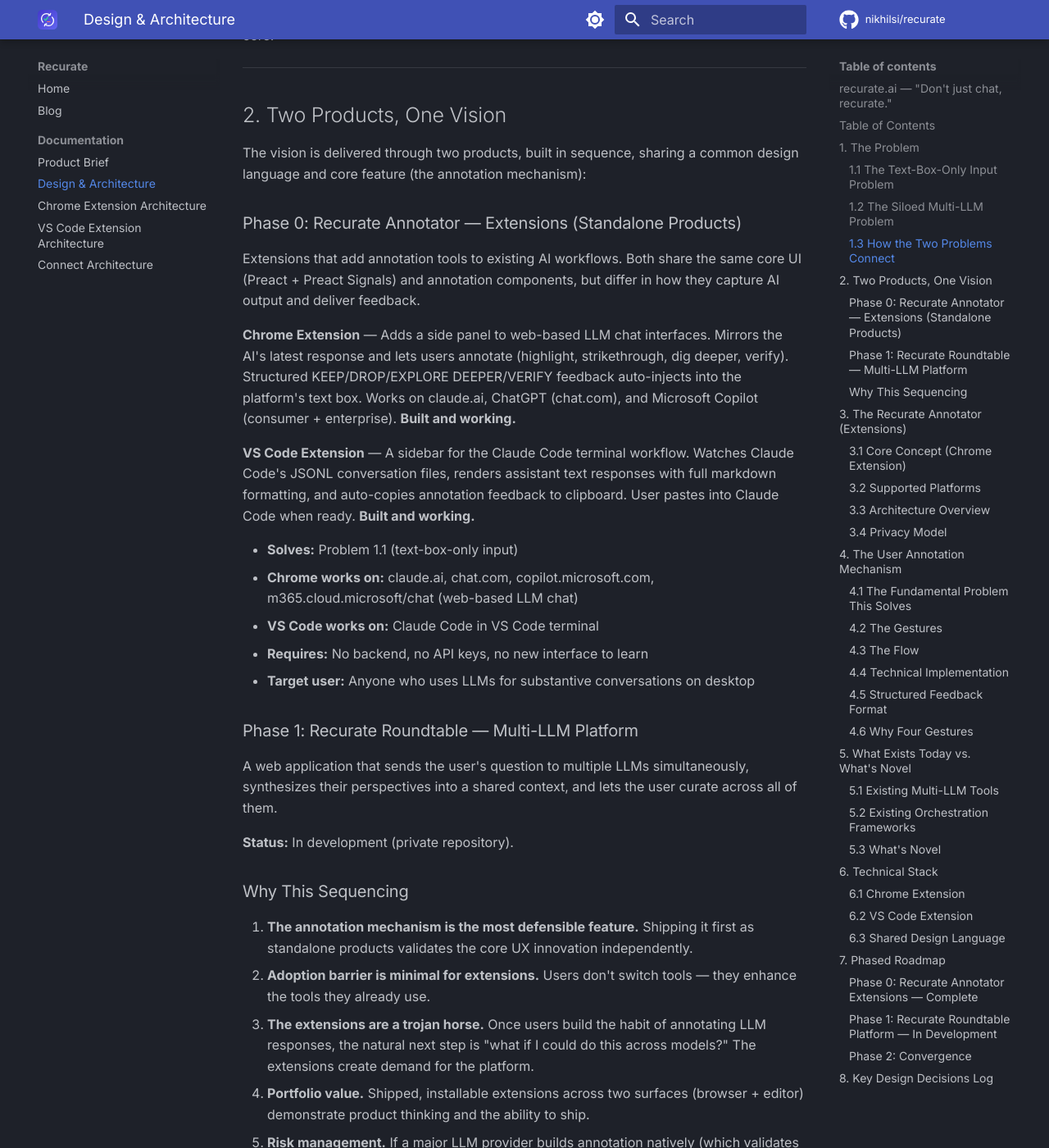
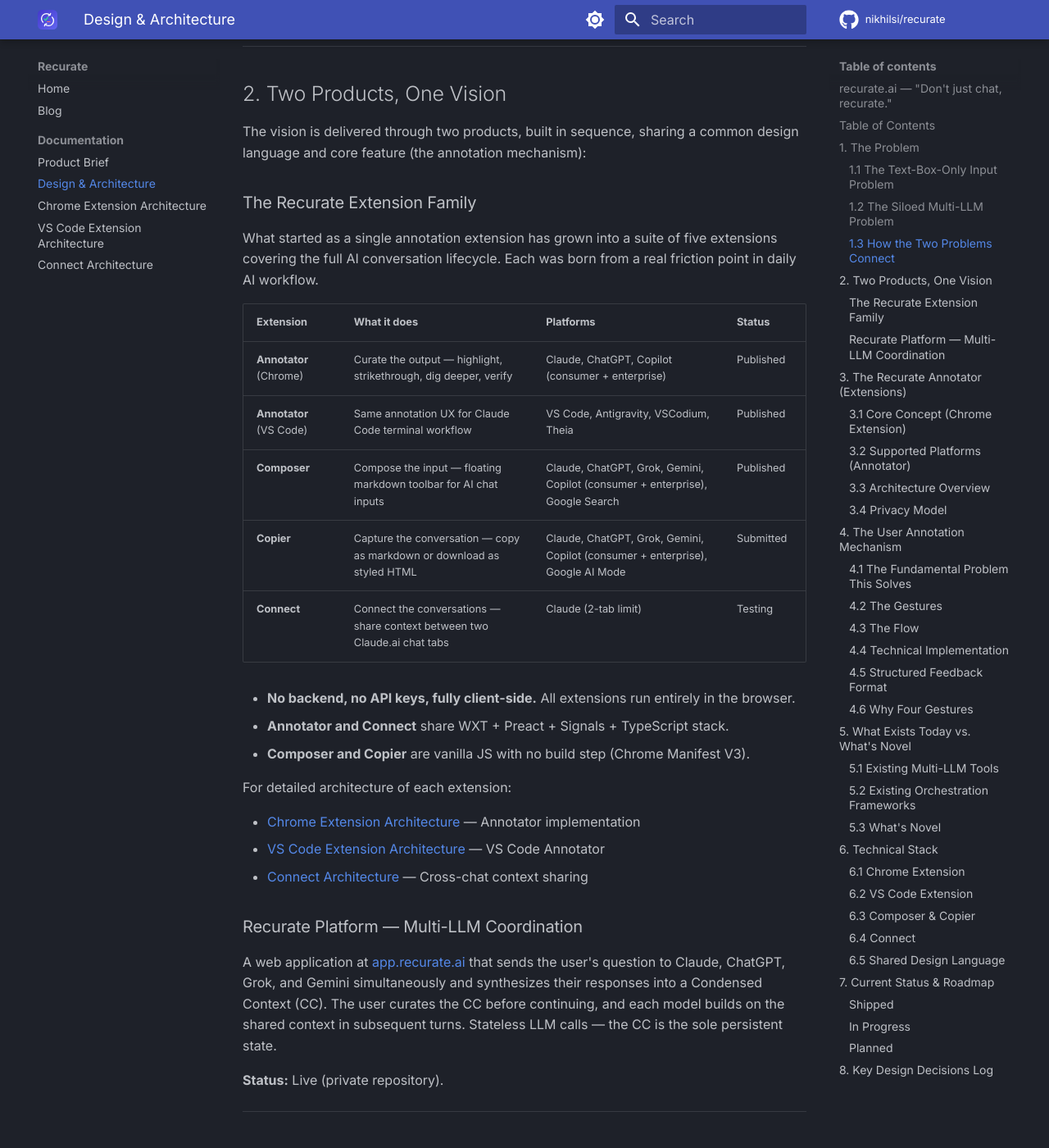
Before and after one commit to nikhilsi/recurate, an MkDocs documentation site: the page built from docs/design.md, in a window 1280 px wide and 1400 px high, scrolled down 1838 px. Shown: the whole window at 82% size. Built offline with MkDocs 1.6.1 and Material for MkDocs 9.7.7, drawn with Linux system fonts in a browser that asks for light colours; comment, search, counter and statistics services are not loaded; some of the changed text lies outside the part shown.

Commit message:
Update all public docs to reflect full 5-extension suite
Product brief: rewritten to cover Annotator, Composer, Copier, Connect.
Removed outdated "questions for feedback" section. Added "The Circle"
framing and platform overview.

Design doc: updated status and date. Replaced "Two Products" framing
with extension family table. Added Composer, Copier, Connect to tech
stack. Updated roadmap to current state. Platform now listed as live.

Landing page: added Connect section. Updated intro line.

README: added Connect section with command palette and status.
Added Connect to tech stack and project structure. Added Connect
architecture link to documentation section.

```diff
--- a/docs/design.md
+++ b/docs/design.md
@@ -1,8 +1,8 @@
 # Recurate: Design & Architecture Document
 ### recurate.ai — "Don't just chat, recurate."
 
-**Status:** Phase 0 Complete (Chrome + VS Code extensions built and working)
-**Date:** February 21, 2026 (last updated: March 6, 2026)
+**Status:** 5 extensions built (3 published, 1 submitted, 1 testing)
+**Date:** February 21, 2026 (last updated: March 21, 2026)
 **Domain:** recurate.ai (registered)
 **Author:** Nikhil Singhal
 
@@ -55,34 +55,33 @@ Problem 1.1 (text-box-only input) exists within every single-model conversation.
 
 The vision is delivered through two products, built in sequence, sharing a common design language and core feature (the annotation mechanism):
 
-### Phase 0: Recurate Annotator — Extensions (Standalone Products)
+### The Recurate Extension Family
 
-Extensions that add annotation tools to existing AI workflows. Both share the same core UI (Preact + Preact Signals) and annotation components, but differ in how they capture AI output and deliver feedback.
+What started as a single annotation extension has grown into a suite of five extensions covering the full AI conversation lifecycle. Each was born from a real friction point in daily AI workflow.
 
-**Chrome Extension** — Adds a side panel to web-based LLM chat interfaces. Mirrors the AI's latest response and lets users annotate (highlight, strikethrough, dig deeper, verify). Structured KEEP/DROP/EXPLORE DEEPER/VERIFY feedback auto-injects into the platform's text box. Works on claude.ai, ChatGPT (chat.com), and Microsoft Copilot (consumer + enterprise). **Built and working.**
+| Extension | What it does | Platforms | Status |
+|-----------|-------------|-----------|--------|
+| **Annotator** (Chrome) | Curate the output — highlight, strikethrough, dig deeper, verify | Claude, ChatGPT, Copilot (consumer + enterprise) | Published |
+| **Annotator** (VS Code) | Same annotation UX for Claude Code terminal workflow | VS Code, Antigravity, VSCodium, Theia | Published |
+| **Composer** | Compose the input — floating markdown toolbar for AI chat inputs | Claude, ChatGPT, Grok, Gemini, Copilot (consumer + enterprise), Google Search | Published |
+| **Copier** | Capture the conversation — copy as markdown or download as styled HTML | Claude, ChatGPT, Grok, Gemini, Copilot (consumer + enterprise), Google AI Mode | Submitted |
+| **Connect** | Connect the conversations — share context between two Claude.ai chat tabs | Claude (2-tab limit) | Testing |
 
-**VS Code Extension** — A sidebar for the Claude Code terminal workflow. Watches Claude Code's JSONL conversation files, renders assistant text responses with full markdown formatting, and auto-copies annotation feedback to clipboard. User pastes into Claude Code when ready. **Built and working.**
+- **No backend, no API keys, fully client-side.** All extensions run entirely in the browser.
+- **Annotator and Connect** share WXT + Preact + Signals + TypeScript stack.
+- **Composer and Copier** are vanilla JS with no build step (Chrome Manifest V3).
 
-- **Solves:** Problem 1.1 (text-box-only input)
-- **Chrome works on:** claude.ai, chat.com, copilot.microsoft.com, m365.cloud.microsoft/chat (web-based LLM chat)
-- **VS Code works on:** Claude Code in VS Code terminal
-- **Requires:** No backend, no API keys, no new interface to learn
-- **Target user:** Anyone who uses LLMs for substantive conversations on desktop
+For detailed architecture of each extension:
 
-### Phase 1: Recurate Roundtable — Multi-LLM Platform
+- [Chrome Extension Architecture](extension-architecture.md) — Annotator implementation
+- [VS Code Extension Architecture](vscode-extension-architecture.md) — VS Code Annotator
+- [Connect Architecture](connect-architecture.md) — Cross-chat context sharing
 
-A web application that sends the user's question to multiple LLMs simultaneously, synthesizes their perspectives into a shared context, and lets the user curate across all of them.
+### Recurate Platform — Multi-LLM Coordination
 
-**Status:** In development (private repository).
+A web application at [app.recurate.ai](https://app.recurate.ai) that sends the user's question to Claude, ChatGPT, Grok, and Gemini simultaneously and synthesizes their responses into a Condensed Context (CC). The user curates the CC before continuing, and each model builds on the shared context in subsequent turns. Stateless LLM calls — the CC is the sole persistent state.
 
-### Why This Sequencing
-
-1. **The annotation mechanism is the most defensible feature.** Shipping it first as standalone products validates the core UX innovation independently.
-2. **Adoption barrier is minimal for extensions.** Users don't switch tools — they enhance the tools they already use.
-3. **The extensions are a trojan horse.** Once users build the habit of annotating LLM responses, the natural next step is "what if I could do this across models?" The extensions create demand for the platform.
-4. **Portfolio value.** Shipped, installable extensions across two surfaces (browser + editor) demonstrate product thinking and the ability to ship.
-5. **Risk management.** If a major LLM provider builds annotation natively (which validates the idea), the multi-model platform remains defensible because it's cross-platform.
-6. **Two workflows, one UX.** The Chrome extension covers the web chat workflow. The VS Code extension covers the terminal/editor workflow. Together, they reach developers where they actually work.
+**Status:** Live (private repository).
 
 ---
 
@@ -98,7 +97,7 @@ For full implementation details, see:
 - [Chrome Extension Architecture](extension-architecture.md)
 - [VS Code Extension Architecture](vscode-extension-architecture.md)
 
-### 3.2 Supported Platforms
+### 3.2 Supported Platforms (Annotator)
 
 | Platform | Site | Status |
 |----------|------|--------|
@@ -106,8 +105,8 @@ For full implementation details, see:
 | ChatGPT | chat.com, chatgpt.com | Working |
 | Copilot (Consumer) | copilot.microsoft.com | Working |
 | Copilot (Enterprise) | m365.cloud.microsoft/chat | Working |
-| Grok | grok.com | Planned |
-| Gemini | gemini.google.com | Planned |
+
+Note: Grok and Gemini are supported by Composer (8 platforms) and Copier (7 platforms) but not yet by the Annotator. Annotator platform expansion is on the roadmap.
 
 ### 3.3 Architecture Overview
 
@@ -259,41 +258,47 @@ Two things are novel in the Recurate design:
 | Markdown rendering | marked (~30KB, converts JSONL text to HTML) |
 | Language | TypeScript (all code) |
 
-### 6.3 Shared Design Language
+### 6.3 Composer & Copier
 
-All products use the same annotation UX patterns (highlight = green, strikethrough = red, dig deeper = blue, verify = amber) and the same KEEP/DROP/EXPLORE DEEPER/VERIFY feedback format. The Chrome and VS Code extensions share ~70% of their UI code — the same Preact components (ResponseView, AnnotationToolbar, AnnotationList), the same Signals-based state management, and the same CSS. If a user moves between the browser and VS Code, the annotation experience is identical.
+| Component | Technology |
+|-----------|------------|
+| Architecture | Vanilla JS, no build step, Chrome Manifest V3 |
+| Platforms | Composer: 8, Copier: 7 (see extension family table above) |
+
+### 6.4 Connect
+
+| Component | Technology |
+|-----------|------------|
+| Extension framework | WXT (same as Annotator) |
+| UI | Preact + Preact Signals |
+| Language | TypeScript |
+| Persistence | chrome.storage.local (shared space) |
+| Communication | chrome.runtime.sendMessage (tab-to-tab via background) |
+
+### 6.5 Shared Design Language
+
+All extensions share a common brand identity (indigo gradient icons, same color palette) and design principles (no backend, no API keys, fully client-side). The Annotator Chrome and VS Code extensions share ~70% of their UI code — the same Preact components, Signals state management, and CSS. Annotator and Connect share the same WXT + Preact + TypeScript stack.
 
 ---
 
-## 7. Phased Roadmap
+## 7. Current Status & Roadmap
 
-### Phase 0: Recurate Annotator Extensions — Complete
+### Shipped
 
-**Chrome Extension — Built and working.**
+- **Annotator (Chrome)** v0.2.0 — published on Chrome Web Store. 4 platforms.
+- **Annotator (VS Code)** v0.2.1 — published on VS Code Marketplace + Open VSX.
+- **Composer** v0.1.0 — published on Chrome Web Store. 8 platforms.
 
-- Side panel annotation on claude.ai, chat.com, and Microsoft Copilot (consumer + enterprise)
-- Four annotation gestures: highlight, strikethrough, dig deeper, verify
-- Proactive feedback auto-injection into platform text box
-- No backend, no API keys, fully client-side
+### In Progress
 
-**VS Code Extension — Built and working.**
+- **Copier** v0.1.0 — submitted to Chrome Web Store, pending review. 7 platforms, tested on 6.
+- **Connect** v0.1.0 — built, testing in progress. Claude.ai only, 2-tab connection.
+- **Recurate Platform** — live at app.recurate.ai. 4 LLMs with Condensed Context synthesis.
 
-- Sidebar annotation for Claude Code terminal workflow
-- Watches JSONL conversation files, renders markdown
-- Last 5 responses with back/forward navigation
-- Auto-copy feedback to clipboard on every annotation change
+### Planned
 
-**Remaining Phase 0 work:**
-
-- Add grok.com and gemini.google.com platform support to Chrome extension
-
-### Phase 1: Recurate Roundtable Platform — In Development
-
-Multi-LLM conversation platform with cross-model synthesis and native annotation. In development in a private repository.
-
-### Phase 2: Convergence
-
-The Chrome extension connects to the Roundtable platform. Users can annotate responses on individual LLM platforms and have those annotations feed into the centralized context across all models.
+- Add Grok and Gemini platform support to the Annotator Chrome extension
+- Connect: fix broadcast/re-render bugs, complete testing, publish to Chrome Web Store
 
 ---
 
@@ -313,4 +318,4 @@ The Chrome extension connects to the Roundtable platform. Users can annotate res
 
 ---
 
-*This document captures the design of the Recurate Annotator extensions. Phase 0 (Chrome + VS Code extensions) is built and working. The Roundtable platform is in development separately.*
+*This document captures the design of the Recurate extension family. For detailed implementation, see the architecture docs for each extension: [Chrome Annotator](extension-architecture.md), [VS Code Annotator](vscode-extension-architecture.md), [Connect](connect-architecture.md).*
--- a/docs/product_brief.md
+++ b/docs/product_brief.md
@@ -1,15 +1,15 @@
 # Recurate — A Product Brief
 ### "Don't just chat, recurate." | recurate.ai
 
-**Author:** Nikhil Singhal (with Claude's help on research and writing)
-**Date:** February 21, 2026
+**Author:** Nikhil Singhal
+**Date:** February 21, 2026 (last updated: March 21, 2026)
 **Purpose:** A non-technical product brief — the "why" and "what", not the "how"
 
 ---
 
 ## The Problem You Already Know
 
-You've experienced this. I've experienced this. Everyone who uses Claude, ChatGPT, or Grok regularly has experienced this:
+You've experienced this. Everyone who uses Claude, ChatGPT, or Grok regularly has experienced this:
 
 The AI gives you a long, thoughtful response. You agree with half of it. You think one paragraph is brilliant. Another paragraph is completely wrong. A third one is interesting but not what you asked about.
 
@@ -45,75 +45,83 @@ It sounds simple, but no one has built it. Not Anthropic, not OpenAI, not Google
 
 ---
 
-## Two Products, One Vision
+## The Recurate Extension Family
 
-This plays out in two phases:
+Recurate started as one extension (the Annotator) and grew into a suite that covers the full AI conversation lifecycle. Each extension was born from a real friction point in daily AI workflow.
 
-### Phase 0: Recurate Annotator — Browser + Editor Extensions (ship first, ship fast)
+### Recurate Annotator — Curate the Output
 
-**Chrome Extension:** Works on claude.ai, ChatGPT (chat.com), and Microsoft Copilot (consumer + enterprise). Opens a side panel, mirrors the AI's latest response, and lets you highlight, strikethrough, dig deeper, and verify. Annotations auto-inject as structured KEEP/DROP/EXPLORE DEEPER/VERIFY feedback into the platform's text box. No backend, no API keys — install and your conversations immediately get better. Built and working.
+**Chrome Extension:** A side panel that mirrors the AI's latest response and lets you annotate it. Highlight what matters, strikethrough what doesn't, dig deeper into what's interesting, verify what's uncertain. Annotations auto-inject as structured KEEP/DROP/EXPLORE DEEPER/VERIFY feedback into the text box. No backend, no API keys.
 
-**VS Code Extension:** The same annotation UX, built for the Claude Code terminal workflow. A sidebar that watches Claude Code's JSONL conversation files, renders assistant text responses with full markdown formatting, and auto-copies annotation feedback to clipboard. You paste into Claude Code when ready. Built and working.
+- Works on **claude.ai, ChatGPT, Microsoft Copilot** (consumer + enterprise) — 4 platforms
+- Published on [Chrome Web Store](https://chromewebstore.google.com/detail/recurate-annotator/nfkfbokpmmcdnhdpnhcbkppapnkcdphm)
 
-Both extensions share the same core: Preact + Preact Signals UI, the same annotation components (ResponseView, AnnotationToolbar, AnnotationList), and the same feedback format (KEEP/DROP/EXPLORE DEEPER/VERIFY). What differs is how they capture the AI's response (DOM extraction vs. JSONL file watching) and how they deliver feedback (text box injection vs. clipboard).
+**VS Code Extension:** The same annotation UX for the Claude Code terminal workflow. A sidebar that watches Claude Code's JSONL conversation files, renders markdown, and auto-copies annotation feedback to clipboard. You paste it into Claude Code when ready.
 
-**This is a standalone product with a real audience.** Anyone who uses LLMs for more than casual questions would benefit.
+- Published on [VS Code Marketplace](https://marketplace.visualstudio.com/items?itemName=recurate.recurate-annotator-vscode) and [Open VSX](https://open-vsx.org/extension/recurate/recurate-annotator-vscode) (for Antigravity, VSCodium, Theia)
 
-### Phase 1: Recurate Roundtable (the bigger vision)
+### Recurate Composer — Compose the Input
 
-This is what sparked the original idea: what if you could ask one question and get answers from Claude, ChatGPT, and Grok simultaneously — and then the system synthesizes their perspectives into a shared context that all models build on in subsequent turns?
+AI responds in rich text. You're stuck with plain text. Recurate Composer adds a floating markdown toolbar to AI chat input boxes — bold, italic, strikethrough, headings, code, lists, blockquotes, links.
 
-Today, when people bounce between LLMs, they're the manual synthesis layer — reading one model's answer, mentally carrying the good bits to another. The Roundtable automates that. Each model benefits from the others' insights. By turn 3-4, the conversation reaches a depth no single model could achieve alone.
+- Works on **claude.ai, ChatGPT, Grok, Gemini, Microsoft Copilot** (consumer + enterprise), **Google Search** — 8 platforms
+- Published on [Chrome Web Store](https://chromewebstore.google.com/detail/recurate-composer/kjohokkfembjbgcoclgomcjfnnpbehjg)
 
-The annotation mechanism from Phase 0 becomes even more powerful here: you're not just curating one model's response, you're curating across multiple models' perspectives, shaping a shared memory.
+### Recurate Copier — Capture the Conversation
 
-### Why this sequence?
+Copy or download your full AI conversation — both your messages and the AI's responses. One click for clean markdown to clipboard, or download as a styled HTML file with formatted responses, smart filenames, and a print-ready layout.
 
-The extensions ship in weeks, not months. They validate the core UX idea (annotation) with real users across two workflows — web chat and terminal. They build the habit. And they create natural demand for the platform: "I love annotating on Claude... but what if I could do this across all my AI tools at once?"
+- Works on **claude.ai, ChatGPT, Grok, Gemini, Microsoft Copilot** (consumer + enterprise), **Google AI Mode** — 7 platforms
+- Submitted to Chrome Web Store (pending review)
+
+### Recurate Connect — Connect the Conversations
+
+Connect two Claude.ai chat tabs with one-click context sharing. When you run specialist chats (e.g., Ops-HQ for strategy, Book HQ for writing), Connect lets you share messages between them without copy-paste. Type `\rc` to share the last exchange, or click the share button. A shared space sidebar shows everything that's been shared, and a pop-out window lets you view it on a second monitor.
+
+- Works on **claude.ai** — 2-tab connection
+- Built, testing in progress
+
+### The Circle
+
+Together, the four Chrome extensions cover the full AI conversation lifecycle:
+
+- **Composer** — shape the input
+- **Annotator** — curate the output
+- **Copier** — capture the conversation
+- **Connect** — connect the conversations
 
 ---
 
 ## What Exists Today
 
+**No annotation mechanism exists anywhere.** Not as a feature in any LLM platform. Not as a third-party tool. Recurate is the first to build gestural, non-verbal feedback for AI conversations.
+
 **Multi-LLM comparison tools exist** (ChatHub, TypingMind) — they show responses side by side. But none of them create shared context across models on subsequent turns. They're comparison tools, not conversation tools.
 
-**No annotation mechanism exists anywhere.** Not as a feature in any LLM platform. Not as a third-party tool. This is genuinely unbuilt.
+**No cross-chat coordination tool exists.** Recurate Connect is the first extension that lets multiple Claude.ai chat instances share context through a human-curated shared space.
 
 ---
 
-## Where I'd Love Your Thinking
+## Technical Identity
 
-A few questions I'm noodling on that are very much in your wheelhouse:
+All extensions run entirely in the browser. No backend, no API keys, no data collection. Conversations never leave the user's machine. Open source (MIT license).
 
-1. **Is annotation a feature or a product?** The Chrome and VS Code extensions package it as a product. But would users install an extension for this, or does it need to be native to a platform to get adoption? (My instinct: the problem is painful enough that power users would install an extension. But I'm biased.)
-
-2. **Fast path vs. power path balance.** The design lets users either just keep chatting (fast path, no annotation) or pause to annotate before continuing (power path). Is that the right UX, or does the option to annotate create decision fatigue? Should annotation be more ambient/passive?
-
-3. **The annotation vocabulary.** We started with highlight and strikethrough as the foundation and have since added dig deeper and verify. But there's a richer palette we're considering:
-
-   - **Highlight** — "This matters, carry it forward" (shipped)
-   - **Strikethrough** — "This is wrong or irrelevant, drop it" (shipped)
-   - **"Dig deeper" marker** — "I want the next turn to explore this specific point further" (shipped)
-   - **"Verify" marker** — "I'm not sure this is right, flag it for verification" (shipped)
-   - **"Star" or "Pin"** — "This is a key insight that should persist across many turns, not just the next one"
-   - **Cross-model linking** (Roundtable only) — "Claude's point here connects to GPT's point there"
-   - **Priority ranking** — If I highlight multiple things, let me rank which matters most
-   - **Inline comment** — A lightweight "why" note attached to an annotation — more than a gesture, less than a paragraph
-
-   Four gestures feels like the right balance — expressive enough to capture nuance, simple enough to not create decision fatigue. Every gesture we add beyond this is a UX decision the user has to make, which adds friction.
-
-4. **Who is the actual user?** I'm designing for myself — someone who has long, strategic, multi-turn conversations with LLMs. Is that a big enough audience, or does this need to work for more casual use cases too?
-
-5. **The name.** We landed on **Recurate** (recurate.ai). "Curate" is what you do — curate the AI's response. "Re-curate" is what happens every turn. Does it land for you? Does it feel like a product you'd tell someone about?
+| Extension | Tech Stack |
+|-----------|------------|
+| Annotator (Chrome) | WXT, Preact, Preact Signals, TypeScript |
+| Annotator (VS Code) | VS Code Webview API, Preact, esbuild, Vite |
+| Composer | Vanilla JS, Chrome Manifest V3 |
+| Copier | Vanilla JS, Chrome Manifest V3 |
+| Connect | WXT, Preact, Preact Signals, TypeScript |
 
 ---
 
-## The Bottom Line
+## The Bigger Picture
 
-The text box is the only way to talk to AI right now. That's a limitation hiding in plain sight. Annotation — highlight what's good, strikethrough what's not — is a faster, richer, more human way to steer a conversation.
+Recurate is part of a broader exploration of how humans and AI can work together more effectively. The extensions solve the interaction problem within individual AI conversations. A separate platform ([app.recurate.ai](https://app.recurate.ai)) explores the multi-LLM coordination problem — sending one question to Claude, ChatGPT, Grok, and Gemini simultaneously and synthesizing their responses into a shared Condensed Context.
 
-Nobody's built it yet. I want to. It's called **Recurate**.
+The annotation mechanism is the thread that connects everything: whether you're curating one model's response (Annotator), formatting your input to match the AI's expressiveness (Composer), capturing the conversation for reference (Copier), routing context between specialist chats (Connect), or shaping shared context across multiple models (Platform) — the user is always the curator.
 
 ---
 
-*The full technical design document (architecture, API research, token economics, data models) exists separately and is ready for implementation. This brief is just the product story.*
+*The full technical design document and extension architectures are available at [recurate.ai](https://recurate.ai).*
```
Also changed, not shown: README.md (+17 -3 lines), docs/index.md (+7 -1 lines).
